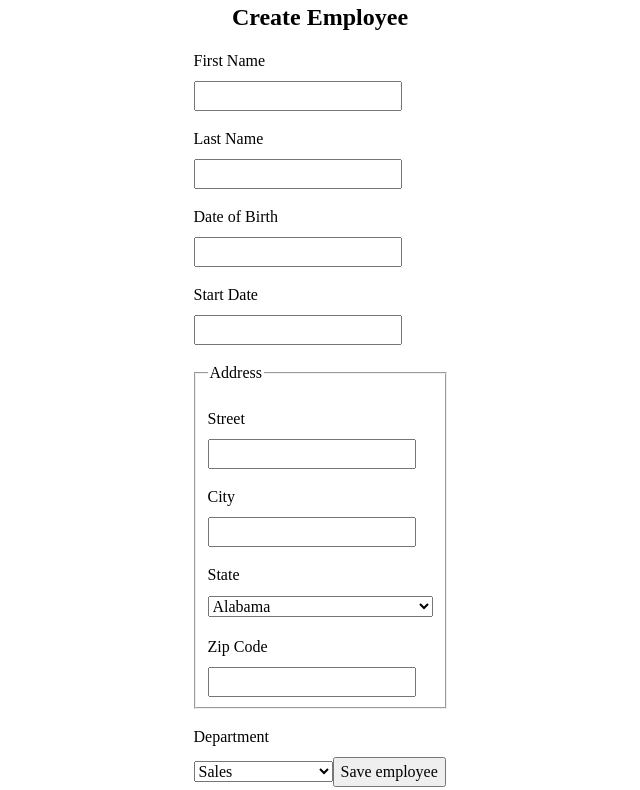
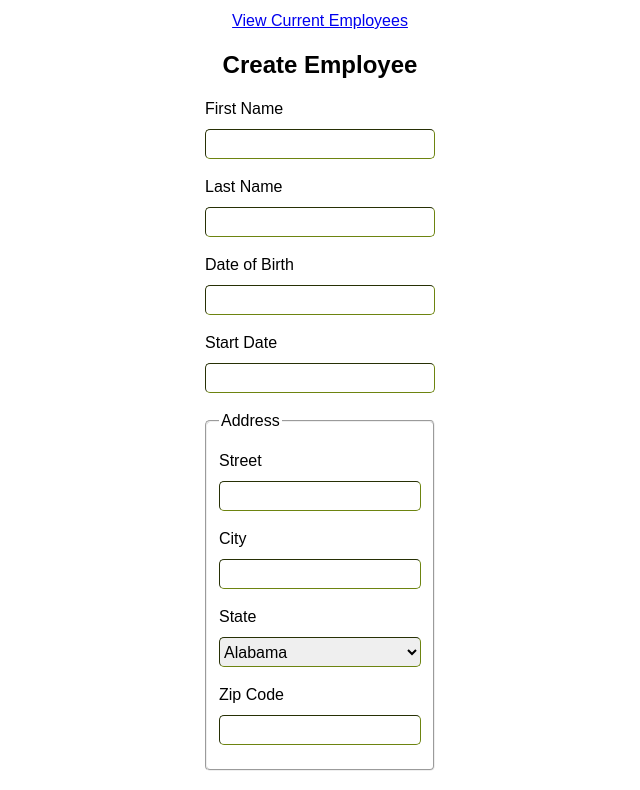
Before and after one commit to SylvieCanongia/p14-hrnet, a React (Create React App) app: page /create-employee in a window 1280 px wide. Shown: the part 241-1031 px from the top of the page, without its empty margins (320-960 px from the left). Built offline with nearby package versions, Linux system fonts and the light colour scheme.

Commit message:
:art: style: styles on create employee form

```diff
--- a/src/components/Header/header.scss
+++ b/src/components/Header/header.scss
@@ -1,7 +1,7 @@
 @use './../../styles/utils/vars';
 
 .header {
-  margin-block-end: vars.$space-M;
+  padding-block: vars.$space-M;
 
   .header__container {
     display: flex;
--- a/src/pages/CreateEmployee/CreateEmployee.js
+++ b/src/pages/CreateEmployee/CreateEmployee.js
@@ -58,8 +58,8 @@ const CreateEmployee = () => {
   }
 
   return (
-    <div className='createEmployee container'>
-      <Link to="/">
+    <div className='createEmployee'>
+      <Link to="/" className='linkToViewEmployee'>
         View Current Employees
       </Link>
             <h2>Create Employee</h2>
@@ -164,9 +164,8 @@ const CreateEmployee = () => {
                     <option value='legal'>Legal</option>
                 </select>
                 <button type="submit">
-              Save employee
-            </button>
-            {/* <button onclick="saveEmployee()">Save</button> */}
+                  Save employee
+                </button>
             </form>
 
         <div id="confirmation" className="modal">Employee Created!</div>
--- a/src/pages/CreateEmployee/createEmployee.scss
+++ b/src/pages/CreateEmployee/createEmployee.scss
@@ -5,27 +5,49 @@
     flex-direction: column;
     align-items: center;
     justify-content: center;
+    padding-block-end: 32px;
 
-    .title {
-        display: flex;
-        align-items: center;
-        justify-content: center;
+    .linkToViewEmployee {
+      margin-block-end: vars.$space-XS;
     }
 
-    .container {
-        display: flex;
-        flex-direction: column;
-        align-items: center;
-        justify-content: center;
-    }
+    form, form fieldset {
+      width: 230px;
 
-    label {
+      & label {
         display: block;
         margin-block-start: vars.$space-XS;
         margin-block-end: vars.$space-base;
+      }
+
+      & .address {
+          margin-block-start: vars.$space-XS;
+          padding-block-start: 0;
+          padding-block-end: vars.$space-S;
+          border-radius: vars.$radius-S;
+      }
+
+      &>input, &>select {
+        width: 100%;
+        height: 30px;
+        border: 1px inset vars.$col-secondary;
+        border-radius: vars.$radius-S;
+      }
+
+      & #department {
+        margin-block-end: vars.$space-S;
+      }
+
+      & button {
+        width: 100%;
+        background-color: vars.$col-primary;
+        border-radius: vars.$radius-S;
+      }
+
+      & button:hover {
+        background-color: vars.$col-secondary;
+      }
     }
 
-    .address {
-        margin-block-start: vars.$space-XS;
-    }
+
 }
--- a/src/pages/EmployeeList/EmployeeList.js
+++ b/src/pages/EmployeeList/EmployeeList.js
@@ -5,7 +5,7 @@ const EmployeeList = () => {
   const employeesList = JSON.parse(localStorage.getItem('employees')) || [];
 
   return (
-    <div className="employeeList container">
+    <div className="employeeList">
       <h1>Current Employees</h1>
       <table>
         <thead>
--- a/src/pages/EmployeeList/employeeList.scss
+++ b/src/pages/EmployeeList/employeeList.scss
@@ -65,7 +65,7 @@
       table td:before {
         content: attr(data-label);
         font-size: 0.75rem;
-        font-weight: 700;
+        font-weight: vars.$fweight-bold;
         letter-spacing: 0.075rem;
         text-transform: uppercase;
         float: left;
--- a/src/styles/base/_base.scss
+++ b/src/styles/base/_base.scss
@@ -0,0 +1,7 @@
+@use './../utils/vars';
+
+body {
+  font-family: vars.$font-family-2;
+  font-size: vars.$fsize-16px;
+  font-weight: vars.$fweight-regular;
+}
--- a/src/styles/utils/_vars.scss
+++ b/src/styles/utils/_vars.scss
@@ -3,7 +3,8 @@
 
 // ====== FONT FAMILY ======
 
-$font-text: 'Montserrat', sans-serif;
+$font-family-1: "Helvetica Neue", Helvetica, Arial, sans-serif;
+$font-family-2: 'Montserrat', sans-serif;
 
 // ====== COLORS ======
 
@@ -12,6 +13,7 @@ $col-secondary: hsl(72,79%,29%);
 $col-secondary-darker: hsl(72,79%,22%);
 $col-tertiary: hsl(72,87%,23%);
 $col-border-light: rgb(206, 211, 183);
+$col-background: rgb(232, 235, 219);
 $col-black: hsl(0deg, 0%, 0%);
 $col-white: hsl(0, 0%, 100%);
 $col-tableInsideBorder: black;
@@ -57,3 +59,5 @@ $space-row-47px: 47px;
 // ====== SIZES (HEIGHT, WIDTH) ======
 
 // ====== RADIUS ======
+
+$radius-S: 5px;
```
